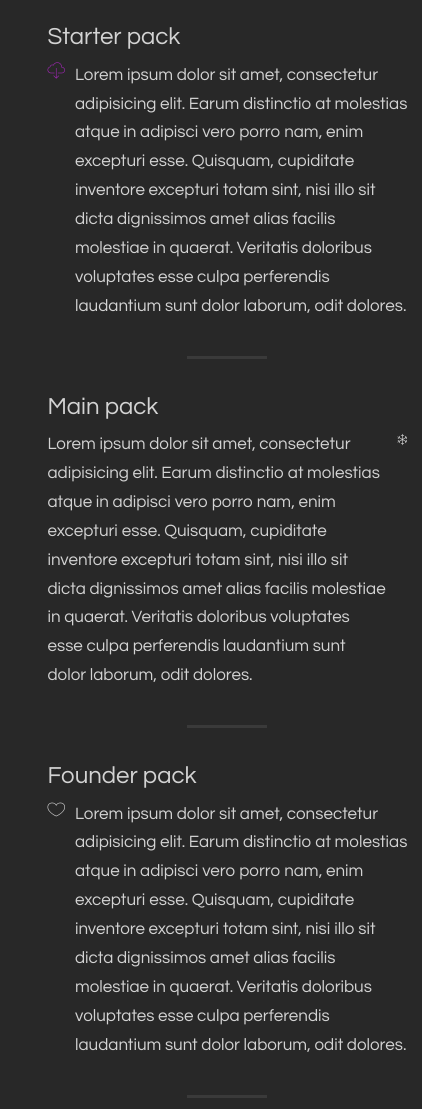
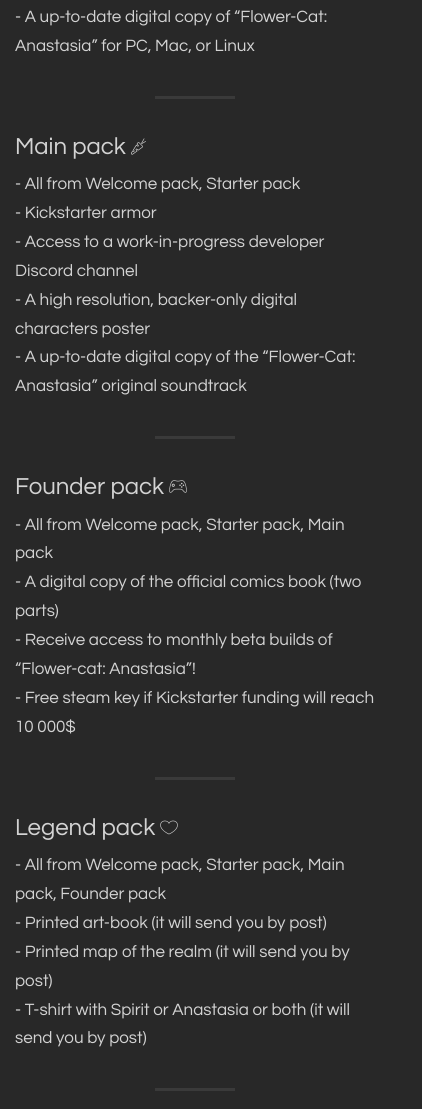
Before and after one commit to good-gis/flower-cat, a plain HTML site: page index.html in a window 390 px wide. Shown: the part 5097-6206 px from the top of the page, 422 px wide, since content can reach past the window. Drawn offline with nearby package versions, Linux system fonts and the light colour scheme; animation ran at ten frames a second.

Commit message:
add packs

```diff
--- a/index.html
+++ b/index.html
@@ -9,13 +9,13 @@
           name="keywords"/>
     <meta content="width=device-width, initial-scale=1.0" name="viewport">
     <meta content="Codeply" name="generator">
-    <link rel="apple-touch-icon" sizes="180x180" href="/apple-touch-icon.png">
-    <link rel="icon" type="image/png" sizes="32x32" href="/favicon-32x32.png">
-    <link rel="icon" type="image/png" sizes="16x16" href="/favicon-16x16.png">
-    <link rel="manifest" href="/site.webmanifest">
-    <link rel="mask-icon" href="/safari-pinned-tab.svg" color="#5bbad5">
-    <meta name="msapplication-TileColor" content="#da532c">
-    <meta name="theme-color" content="#ffffff">
+    <link href="apple-touch-icon.png" rel="apple-touch-icon" sizes="180x180">
+    <link href="favicon-32x32.png" rel="icon" sizes="32x32" type="image/png">
+    <link href="favicon-16x16.png" rel="icon" sizes="16x16" type="image/png">
+    <link href="site.webmanifest" rel="manifest">
+    <link color="#5bbad5" href="safari-pinned-tab.svg" rel="mask-icon">
+    <meta content="#da532c" name="msapplication-TileColor">
+    <meta content="#ffffff" name="theme-color">
 
     <link href="//maxcdn.bootstrapcdn.com/bootstrap/3.3.4/css/bootstrap.min.css" rel="stylesheet"/>
     <link href="//cdnjs.cloudflare.com/ajax/libs/animate.css/3.1.1/animate.min.css" rel="stylesheet"/>
@@ -127,7 +127,10 @@
         <div class="row text-center">
             <h2 class="margin-top-0 text-primary">Game Trailer</h2>
             <hr class="primary">
-            <iframe width="100%" height="550" src="https://www.youtube.com/embed/UhARNzvdBXc" title="YouTube video player" frameborder="0" allow="accelerometer; autoplay; clipboard-write; encrypted-media; gyroscope; picture-in-picture" allowfullscreen></iframe>
+            <iframe allow="accelerometer; autoplay; clipboard-write; encrypted-media; gyroscope; picture-in-picture" allowfullscreen frameborder="0"
+                    height="550" src="https://www.youtube.com/embed/UhARNzvdBXc"
+                    title="YouTube video player"
+                    width="100%"></iframe>
         </div>
     </div>
 </section>
@@ -221,61 +224,69 @@
         </div>
     </div>
 </section>
-<section class="container-fluid" id="five">
+<section class="container" id="five">
+    <h2 class="text-center text-primary">How to support flower cat</h2>
+    <hr>
     <div class="row">
-        <div class="col-xs-12 col-xs-offset-1 col-sm-6 col-sm-offset-3 col-md-4 col-md-offset-4">
-            <h2 class="text-center text-primary">How to support flower cat</h2>
-            <hr>
-            <div class="media wow fadeInRight">
-                <h3>Welcome pack</h3>
+        <div class="col-md-6">
+            <div class="media wow fadeInRight" data-wow-duration="1s" data-wow-delay="400ms">
+                <h3>Welcome pack <i class="icon-lg ion-ios-bolt-outline"></i></h3>
                 <div class="media-body">
-                    <p>Lorem ipsum dolor sit amet, consectetur adipisicing elit. Earum distinctio at molestias atque in
-                        adipisci vero porro nam, enim excepturi esse. Quisquam, cupiditate inventore excepturi totam
-                        sint, nisi illo sit dicta dignissimos amet alias facilis molestiae in quaerat. Veritatis
-                        doloribus voluptates esse culpa perferendis laudantium sunt dolor laborum, odit dolores.</p>
-                </div>
-                <div class="media-right">
-                    <i class="icon-lg ion-ios-bolt-outline"></i>
+                    <p>- A set of high-resolution digital comics (part 1)<br>
+                        - Access to backer-only updates and videos on Kickstarter<br>
+                        - Your name will appear in the credits!</p>
                 </div>
             </div>
             <hr>
-            <div class="media wow fadeIn">
-                <h3>Starter pack</h3>
-                <div class="media-left">
-                    <a data-target="#alertModal" data-toggle="modal" href="#alertModal"><i
-                            class="icon-lg ion-ios-cloud-download-outline"></i></a>
-                </div>
+        </div>
+        <div class="col-md-6">
+            <div class="media wow fadeInRight" data-wow-duration="1s" data-wow-delay="400ms">
+                <h3>Starter pack <i class="icon-lg ion-ios-star-outline"></i></h3>
                 <div class="media-body">
-                    <p>Lorem ipsum dolor sit amet, consectetur adipisicing elit. Earum distinctio at molestias atque in
-                        adipisci vero porro nam, enim excepturi esse. Quisquam, cupiditate inventore excepturi totam
-                        sint, nisi illo sit dicta dignissimos amet alias facilis molestiae in quaerat. Veritatis
-                        doloribus voluptates esse culpa perferendis laudantium sunt dolor laborum, odit dolores.</p>
+                    <p> - All from Welcome pack <br>
+                        - A set of high-resolution digital comics (two parts)<br>
+                        - A up-to-date digital copy of “Flower-Cat: Anastasia” for PC, Mac, or Linux</p>
                 </div>
             </div>
             <hr>
-            <div class="media wow fadeInRight">
-                <h3>Main pack</h3>
+        </div>
+    </div>
+    <div class="row">
+        <div class="col-md-6">
+            <div class="media wow fadeInRight" data-wow-duration="1s" data-wow-delay="700ms">
+                <h3>Main pack <i class="icon-lg ion-ios-nutrition-outline"></i></h3>
                 <div class="media-body">
-                    <p>Lorem ipsum dolor sit amet, consectetur adipisicing elit. Earum distinctio at molestias atque in
-                        adipisci vero porro nam, enim excepturi esse. Quisquam, cupiditate inventore excepturi totam
-                        sint, nisi illo sit dicta dignissimos amet alias facilis molestiae in quaerat. Veritatis
-                        doloribus voluptates esse culpa perferendis laudantium sunt dolor laborum, odit dolores.</p>
-                </div>
-                <div class="media-right">
-                    <i class="icon-lg ion-ios-snowy"></i>
+                    <p>- All from Welcome pack, Starter pack<br>
+                        - Kickstarter armor<br>
+                        - Access to a work-in-progress developer Discord channel<br>
+                        - A high resolution, backer-only digital characters poster<br>
+                        - A up-to-date digital copy of the “Flower-Cat: Anastasia” original soundtrack</p>
                 </div>
             </div>
             <hr>
-            <div class="media wow fadeIn">
-                <h3>Founder pack</h3>
-                <div class="media-left">
-                    <i class="icon-lg ion-ios-heart-outline"></i>
+        </div>
+        <div class="col-md-6">
+            <div class="media wow fadeInRight" data-wow-duration="1s" data-wow-delay="700ms">
+                <h3>Founder pack <i class="icon-lg ion-ios-game-controller-b-outline"></i></h3>
+                <div class="media-body">
+                    <p>- All from Welcome pack, Starter pack, Main pack <br>
+                        - A digital copy of the official comics book (two parts)<br>
+                        - Receive access to monthly beta builds of “Flower-cat: Anastasia”!<br>
+                        - Free steam key if Kickstarter funding will reach 10 000$ </p>
                 </div>
+            </div>
+            <hr>
+        </div>
+    </div>
+    <div class="row">
+        <div class="col-md-6">
+            <div class="media wow fadeInRight" data-wow-duration="1s" data-wow-delay="900ms">
+                <h3>Legend pack <i class="icon-lg ion-ios-heart-outline"></i></h3>
                 <div class="media-body">
-                    <p>Lorem ipsum dolor sit amet, consectetur adipisicing elit. Earum distinctio at molestias atque in
-                        adipisci vero porro nam, enim excepturi esse. Quisquam, cupiditate inventore excepturi totam
-                        sint, nisi illo sit dicta dignissimos amet alias facilis molestiae in quaerat. Veritatis
-                        doloribus voluptates esse culpa perferendis laudantium sunt dolor laborum, odit dolores.</p>
+                    <p>- All from Welcome pack, Starter pack, Main pack, Founder pack <br>
+                        - Printed art-book (it will send you by post) <br>
+                        - Printed map of the realm (it will send you by post) <br>
+                        - T-shirt with Spirit or Anastasia or both (it will send you by post)</p>
                 </div>
             </div>
             <hr>
@@ -286,7 +297,8 @@
     <div class="container">
         <div class="row">
             <div class="col-lg-8 col-lg-offset-2 text-center">
-                <h2 class="margin-top-0 wow fadeIn">Stay close to major project updates, like the Kickstarter, a closed beta, and early access.</h2>
+                <h2 class="margin-top-0 wow fadeIn">Stay close to major project updates, like the Kickstarter, a closed
+                    beta, and early access.</h2>
                 <hr class="primary">
                 <p>We'd love for you to stick with us! We'll keep updates infrequent for when it counts.</p>
             </div>
@@ -301,7 +313,7 @@
                     <div class="col-md-4 col-md-offset-4">
                         <label></label>
                         <button class="btn btn-primary btn-block btn-lg" data-target="#alertModal" data-toggle="modal"
-                                type="button" id="subscribe">Subscribe <i class="ion-android-arrow-forward"></i>
+                                id="subscribe" type="button">Subscribe <i class="ion-android-arrow-forward"></i>
                         </button>
                     </div>
                 </form>
@@ -332,10 +344,10 @@
                             class="icon-lg ion-social-facebook-outline"></i></a>&nbsp;
                     </li>
 
-                    <li><a href="" rel="nofollow" title="Reddit"><i
+                    <li><a href="https://www.reddit.com/user/Ageless_God/" rel="nofollow" title="Reddit"><i
                             class="icon-lg ion-social-reddit-outline"></i></a></li>
 
-                    <li><a href="" rel="nofollow" title="Youtube"><i class="icon-lg ion-social-youtube-outline"></i></a>
+                    <li><a href="https://www.youtube.com/channel/UCPHaORM2MspZg_d9QoU0GWA" rel="nofollow" title="Youtube"><i class="icon-lg ion-social-youtube-outline"></i></a>
                     </li>
                 </ul>
             </div>
@@ -364,7 +376,11 @@
             <div class="modal-body">
                 <h2 class="text-center">Hi, there!</h2><br><br>
                 <p class="text-justify">
-                    Hi! I'm Anna, an game dev from Kirov, Russia working on Flower Cat: Anastasia, an adventure platform game about a powerful witch and her lovely cat-girl that fleeing a strange land. <br><br> Flower Cat: Anastasia isn't my first project, but is the first time I've tried to release something publically. <br><br> I'm hoping to share it with as many people as I can, and make an experience I can really be proud of.
+                    Hi! I'm Anna, an game dev from Kirov, Russia working on Flower Cat: Anastasia, an adventure platform
+                    game about a powerful witch and her lovely cat-girl that fleeing a strange land. <br><br> Flower
+                    Cat: Anastasia isn't my first project, but is the first time I've tried to release something
+                    publically. <br><br> I'm hoping to share it with as many people as I can, and make an experience I
+                    can really be proud of.
                 </p>
                 <p class="text-center"><a href="/download-demo">Download Demo</a></p>
                 <br/>
```
